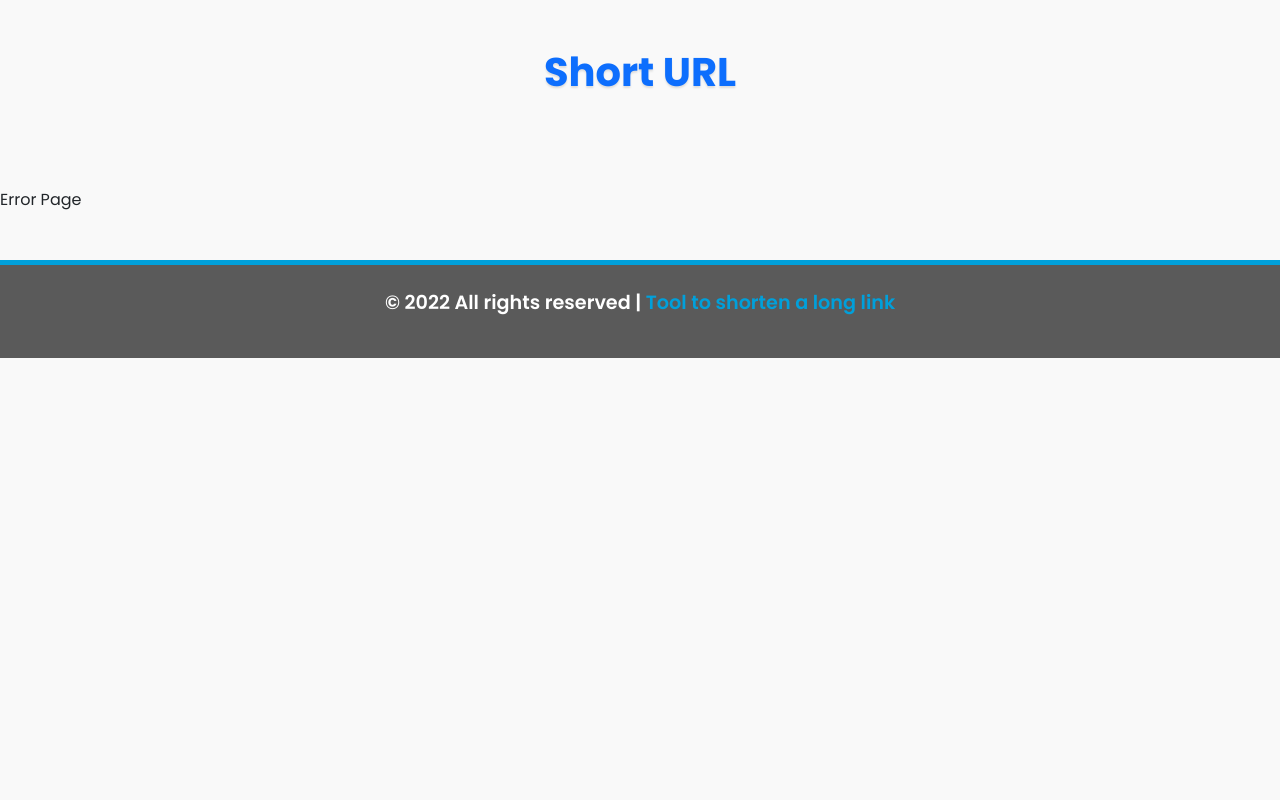
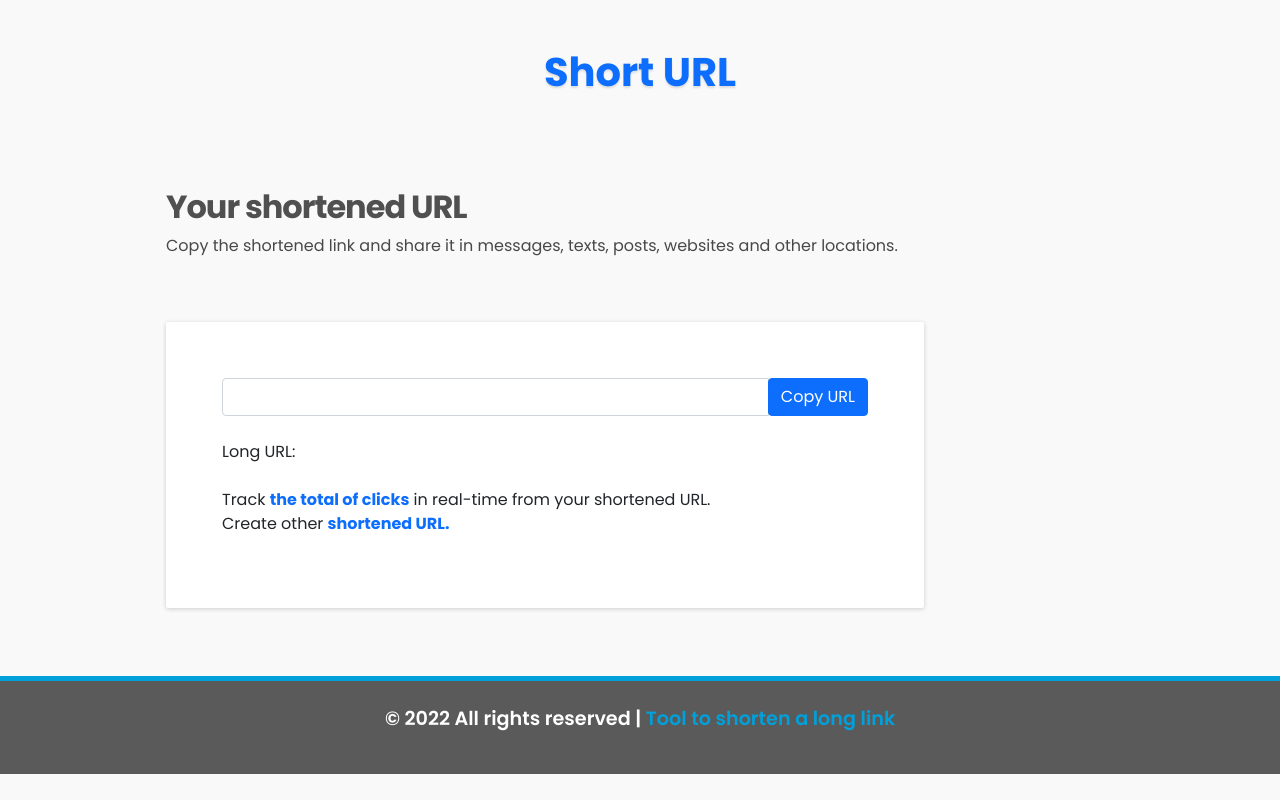
Before and after one commit to itsmar1/url-shortener, a React (Create React App) app in the folder ui/: page /shortened in a window 1280 px wide. Built offline with nearby package versions, Linux system fonts and the light colour scheme.

Commit message:
shortened page url box

```diff
--- a/ui/src/App.js
+++ b/ui/src/App.js
@@ -3,6 +3,7 @@ import { Routes, Route } from 'react-router-dom';
 
 import TheHomePage from './pages/TheHomePage';
 import ErrorPage from './pages/ErrorPage';
+import ShortenedPage from './pages/ShortenedPage';
 import TheHeader from './layout/TheHeader';
 import TheFooter from './layout/TheFooter';
 
@@ -14,6 +15,7 @@ const App = () => {
       <TheHeader />
       <Routes>
         <Route path='/' element={<TheHomePage />} />
+        <Route path='/shortened' element={<ShortenedPage />} />
         <Route path='*' element={<ErrorPage />} />
       </Routes>
       <TheFooter />
--- /dev/null
+++ b/ui/src/components/shortened/ShortenedBox.jsx
@@ -0,0 +1,30 @@
+import React from 'react';
+import { Link } from 'react-router-dom';
+
+
+const ShortenedBox = () => {
+    return (
+        <div className='shortened-box mx-auto'>
+            <div>
+                <form>
+                    <div className='input-group'>
+                        <input type="text" className='form-control' />
+                        <div className="input-group-append">
+                            <button className='btn btn-primary'>
+                                Copy URL
+                            </button>
+                        </div>
+                    </div>
+                </form>
+            </div>
+            <p className='mt-4'>Long URL: </p>
+            <div className='mt-4'>
+                <p className='mb-0'>Track <Link to='/' className='text-decoration-none fw-bold'>the total of clicks</Link> in real-time from your shortened URL.</p>
+                <p>Create other <Link to='/' className='text-decoration-none fw-bold'>shortened URL.</Link> </p>
+            </div>
+        </div>
+    );
+};
+
+
+export default ShortenedBox;
--- /dev/null
+++ b/ui/src/components/shortened/TheContent.jsx
@@ -0,0 +1,16 @@
+import React from 'react';
+
+
+const TheContent = () => {
+    return (
+        <div className='content mx-auto'>
+            <div>
+                <h1>Your shortened URL</h1>
+                <p>Copy the shortened link and share it in messages, texts, posts, websites and other locations.</p>
+            </div>
+        </div>
+    );
+};
+
+
+export default TheContent;
--- /dev/null
+++ b/ui/src/pages/ShortenedPage.jsx
@@ -0,0 +1,25 @@
+import React from 'react';
+
+import TheContent from '../components/shortened/TheContent';
+import ShortenedBox from '../components/shortened/ShortenedBox';
+
+
+const ShortenedPage = () => {
+    return (
+        <div className='shortened container'>
+            <div className="row">
+                <div className="col-10">
+                    <TheContent />
+                </div>
+            </div>
+            <div className="row">
+                <div className="col-10">
+                    <ShortenedBox />
+                </div>
+            </div>
+        </div>
+    );
+};
+
+
+export default ShortenedPage;
--- /dev/null
+++ b/ui/src/styles/_shortened.scss
@@ -0,0 +1,26 @@
+.shortened {
+    .content {
+        margin-bottom: 4rem;
+        max-width: 758px;
+        h1 {
+            font-weight: bold;
+            font-size: 2rem;
+            color: #505050;
+            letter-spacing: -1px;
+        }
+        p {
+            color: #484848;
+            line-height: 1.5;
+            text-align: left;
+        }
+    }
+
+    .shortened-box {
+        max-width: 758px;
+        margin-bottom: 20px;
+        box-shadow: 0 1px 4px #ccc;
+        border-radius: 2px;
+        padding: 3.5rem;
+        background: #fff;
+    }
+}
--- a/ui/src/styles/index.scss
+++ b/ui/src/styles/index.scss
@@ -1,7 +1,8 @@
 @import './variables';
 @import './layout/header';
+@import './layout/footer';
 @import './homepage';
-@import './layout/footer';
+@import './shortened';
 
 body {
     font-family: $Poppins;
```
